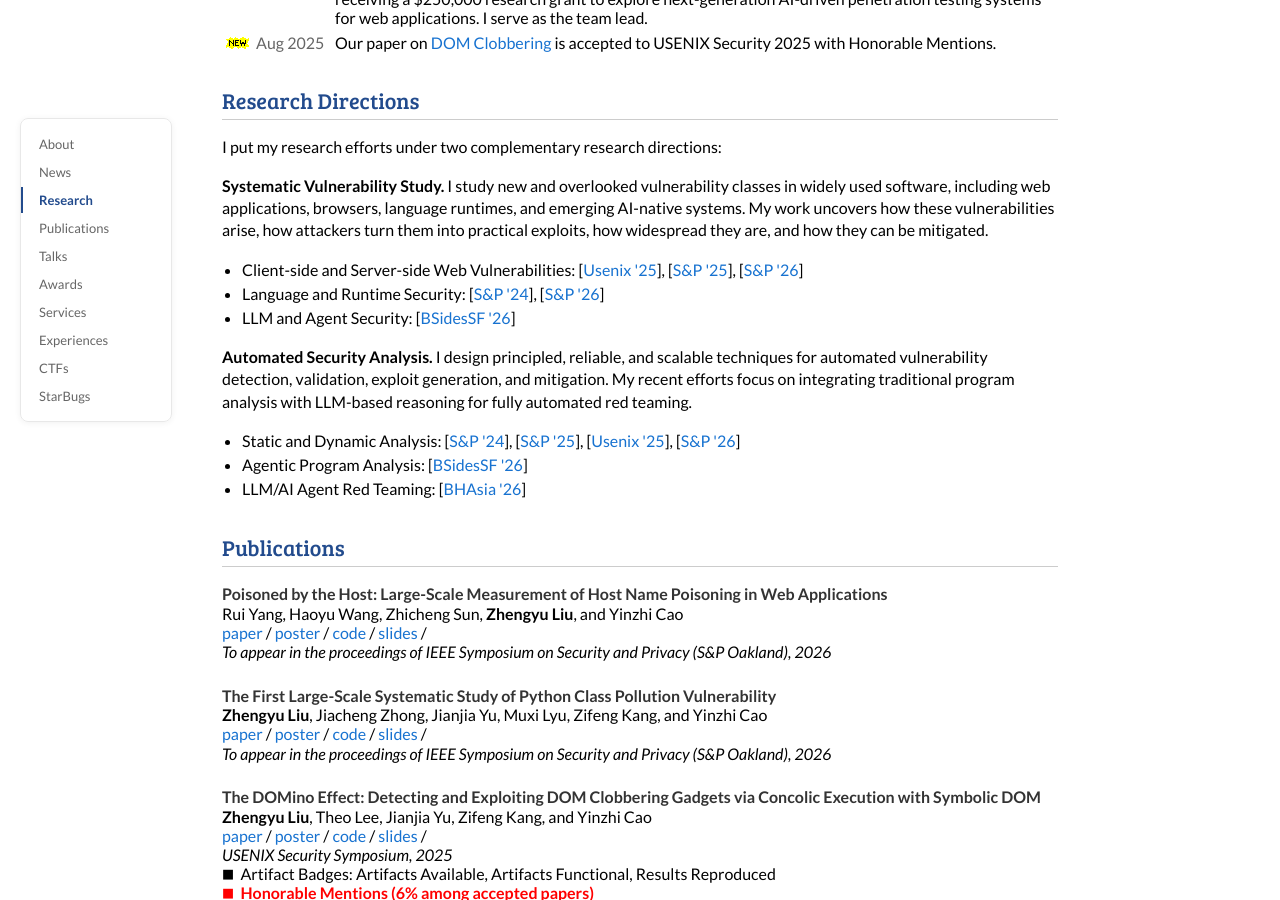
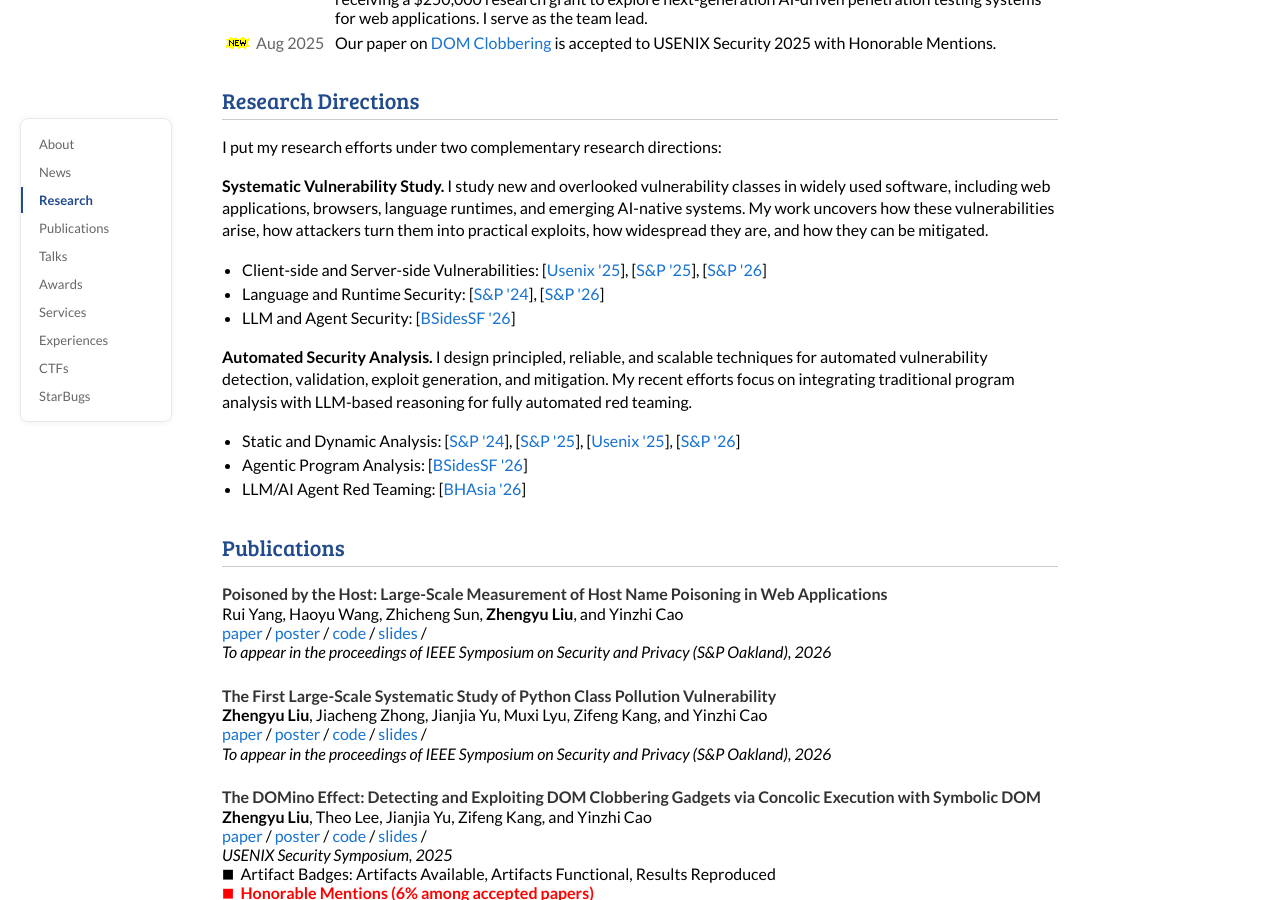
Before and after one commit to jackfromeast/jackfromeast.github.io, a Jekyll site: the page built from _posts/2026-04-12-Hola.md, in a window 1280 px wide and 900 px high, scrolled down 607 px. Built offline with Jekyll 4.4.1, drawn with Linux system fonts in a browser that asks for light colours; a style sheet for code colours, icons or effects is not loaded.

Commit message:
docs: refine vulnerability category description
Simplifies the research area description by removing redundant terminology. This provides a cleaner presentation of the categories while remaining accurate to the referenced publications.

```diff
--- a/_layouts/default.html
+++ b/_layouts/default.html
@@ -128,7 +128,7 @@
                 My work uncovers how these vulnerabilities arise, how attackers turn them into practical exploits, how widespread they are, and how they can be mitigated.
               </p>
               <ul style="margin-left: 0px;">
-                <li>Client-side and Server-side Web Vulnerabilities: [<a href="/assets/DOMinoEffect.pdf">Usenix '25</a>], [<a href="/assets/FollowMyFlow.pdf">S&P '25</a>], [<a href="/assets/Pyrl.pdf">S&P '26</a>]</li>
+                <li>Client-side and Server-side Vulnerabilities: [<a href="/assets/DOMinoEffect.pdf">Usenix '25</a>], [<a href="/assets/FollowMyFlow.pdf">S&P '25</a>], [<a href="/assets/Pyrl.pdf">S&P '26</a>]</li>
                 <li>Language and Runtime Security: [<a href="/assets/UoPF.pdf">S&P '24</a>], [<a href="/assets/Pyrl.pdf">S&P '26</a>]</li>
                 <li>LLM and Agent Security: [<a href="https://bsidessf2026.sched.com/event/2E1f5/not-my-vibe-when-ai-coding-agents-go-off-the-rails">BSidesSF '26</a>]</li>
               </ul>
```
